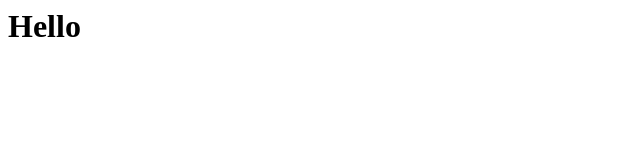
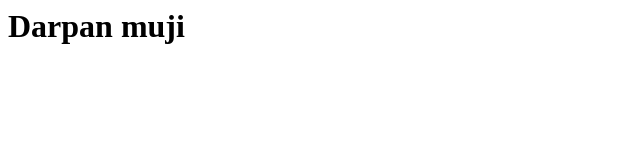
Before and after one commit to Sensei6s/Portfolio, a plain HTML site: page index.html in a window 1280 px wide. Shown: the whole page, without its empty margins (0-640 px from the left). Drawn offline with Linux system fonts and the light colour scheme.

Commit message:
Update index.html

```diff
--- a/index.html
+++ b/index.html
@@ -1 +1 @@
-<h1>Hello</h1>
+<h1>Darpan muji</h1>
```
